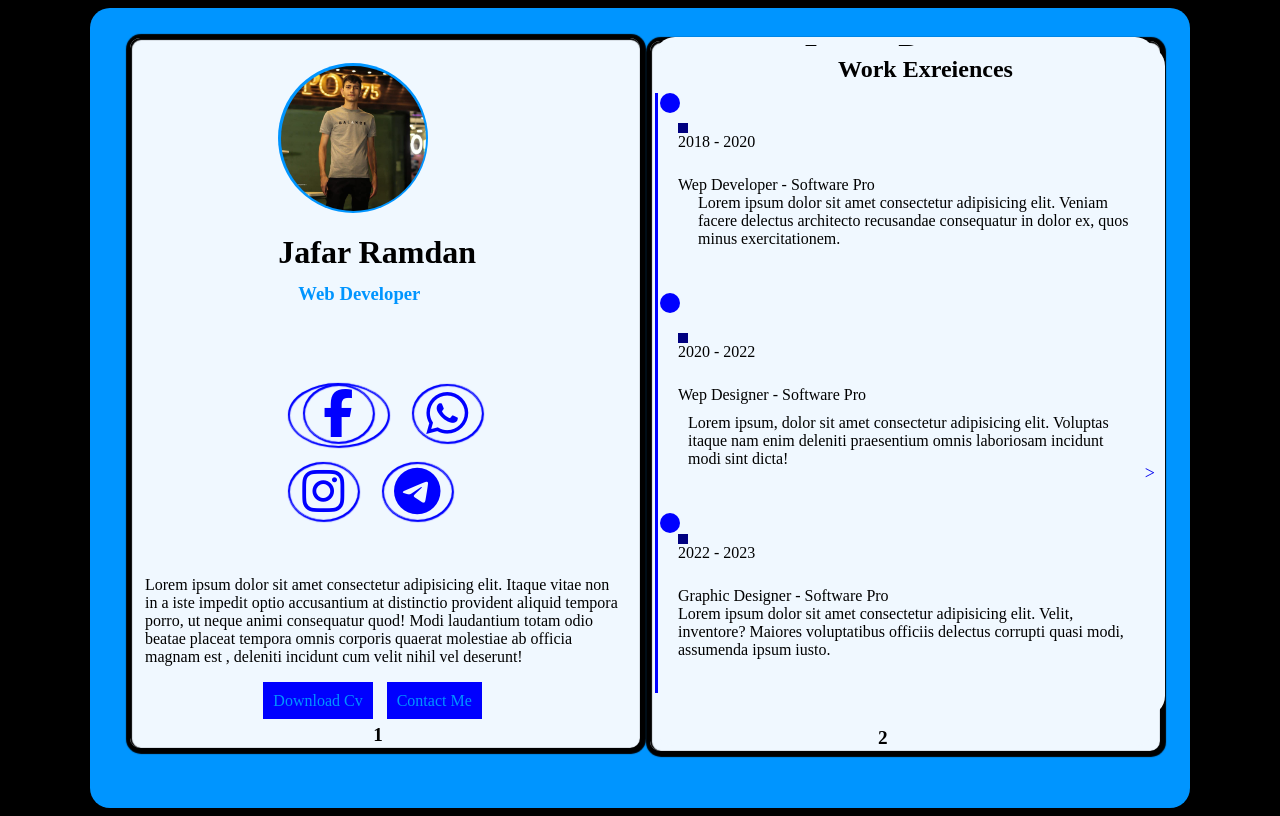
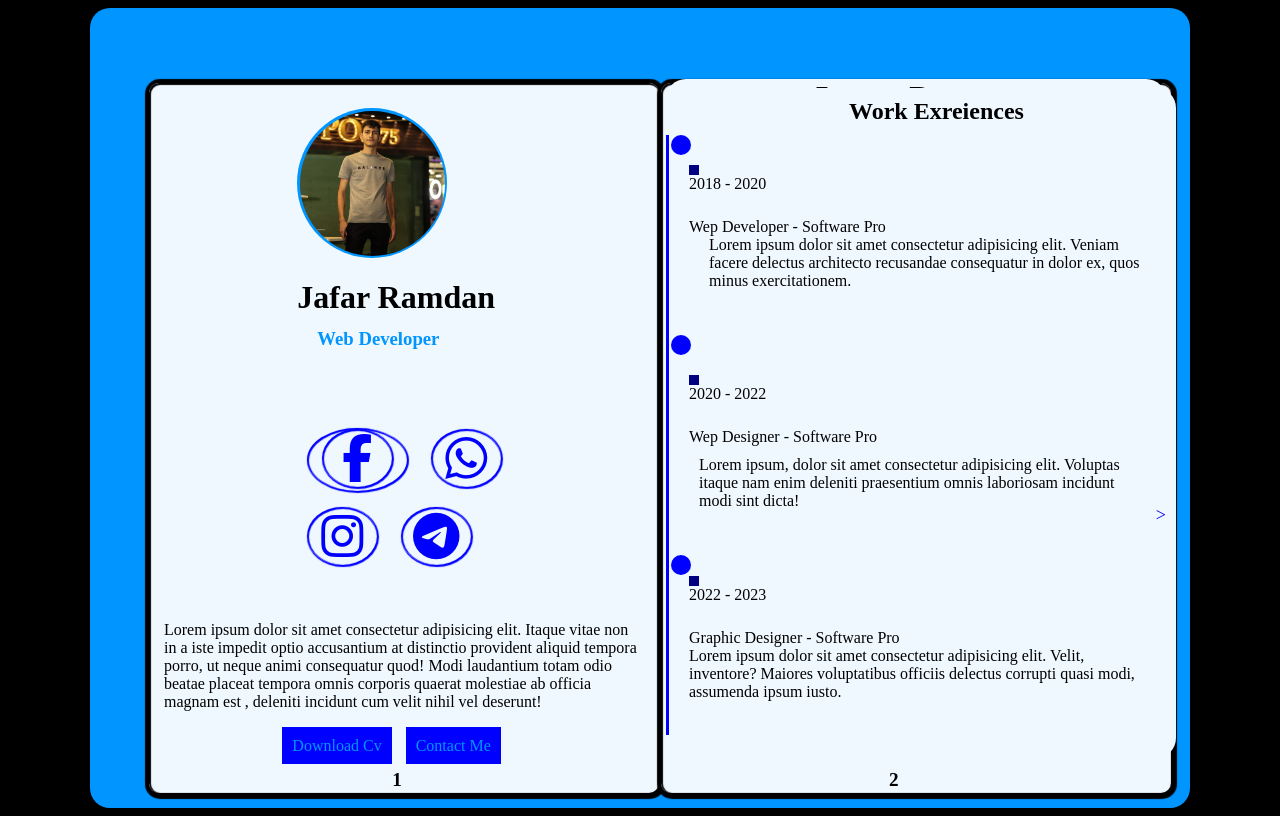
Before and after one commit to jafarramadan-lgtm/cv, a plain HTML site: page index.html in a window 1280 px wide. Shown: the top 816 px of the page. Drawn offline with Linux system fonts and the light colour scheme.

Commit message:
Update style.css

```diff
--- a/style.css
+++ b/style.css
@@ -7,6 +7,10 @@ body{
 .base{
 border-radius: 20px 20px ;
 gap: 2px;
+    display: flex;
+    align-items: center;
+    justify-content: center;
+    background-color: black;
     background-color: rgb(0, 149, 255);
         width: 1100px;
     height: 800px;
@@ -15,7 +19,7 @@ box-shadow: 20px;
 }
 .page1{gap: 1;
 position: relative;
-left: 40px;
+left: 20px;
 top: 30px;
     box-shadow: 1px 1px 1px 5px black,1px 1px 1px 1px black inset;
     border-radius: 10px;
@@ -40,9 +44,9 @@ top: 30px;
     background-color: rgb(240, 248, 255);
         width: 500px;
     height: 700px;
+    top: 30px;
     position: relative;
-    left: 560px;
-    bottom: 677px;
+    left: 20px;
     z-index: 2;
 }
 .three{
```
